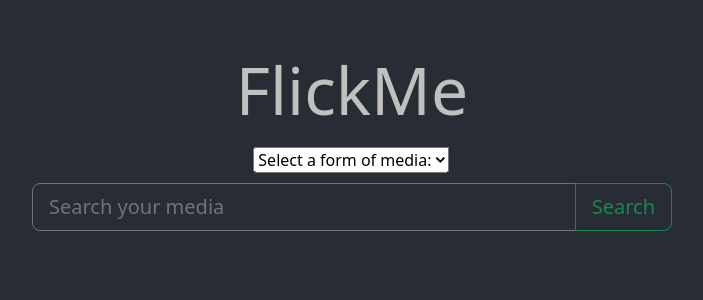
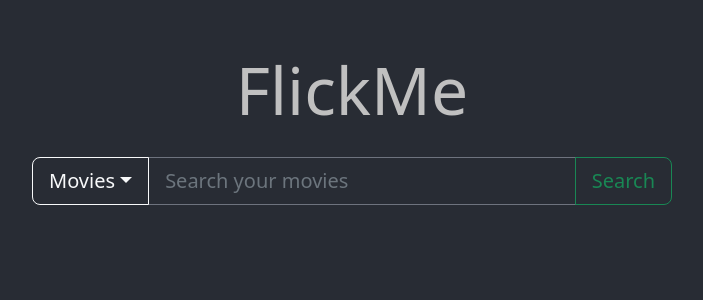
Before and after one commit to bnaftali1/cse5914-capstone, a React (Create React App) app: page / in a window 1280 px wide. Shown: the top 300 px of the page, without its empty margins (288-991 px from the left). Built offline with nearby package versions, Linux system fonts and the light colour scheme.

Commit message:
added selection menu to the search bar

```diff
--- a/src/search.js
+++ b/src/search.js
@@ -4,6 +4,8 @@ import Button from "react-bootstrap/Button";
 import Table from "react-bootstrap/Table";
 import Form from "react-bootstrap/Form";
 import InputGroup from "react-bootstrap/InputGroup";
+import Dropdown from "react-bootstrap/Dropdown";
+import DropdownButton from "react-bootstrap/DropdownButton";
 import React, { useState } from "react";
 import axios from "axios";
 import Carousel from "react-grid-carousel";
@@ -12,6 +14,11 @@ import Card from "react-bootstrap/Card";
 var Buffer = require("buffer/").Buffer;
 
 function Search(props) {
+  const [value, setValue] = useState("");
+  const handleSelect = (e) => {
+    console.log(e);
+    setValue(e);
+  };
   const [results, setResults] = useState([]); //return of axios call
   const [input, setInput] = useState(""); //what the user types into search bar
   const [savedMovies, setSavedMovies] = useState([]); //list of movies saved by user
@@ -25,15 +32,17 @@ function Search(props) {
 
   const handleDropDownMenuChange2 = (e) => {
     setSelectedLink2(e.target.value);
+    console.log(e);
   };
 
-  const [selectedCheckbox, setSelectedCheckbox] = useState(null);
+  const [selectedCheckbox, setSelectedCheckbox] = useState("title");
 
   const handleCheckboxChange = (event) => {
-    setSelectedCheckbox(event.target.value);
+    setSelectedCheckbox(event.target.value.toLowerCase());
+    console.log(event.target.value.toLowerCase());
   };
 
-  const token = `${process.env.REACT_APP_BONSAI_UNAME}:${process.env.REACT_APP_BONSAI_PSWRD}`;
+  const token = `${"ma8uksnn1e"}:${"p2z0os6mqq"}`;
   const encodedToken = Buffer.from(token).toString("base64");
 
   const client = axios.create({
@@ -433,7 +442,7 @@ function Search(props) {
         {selectedLink1 === "moviePlaylist" && showMoviePlayList()}
       </div>
       <h3 className="SearchBarTitle">FlickMe</h3>
-      <div class="dropdown2">
+      {/* <div class="dropdown2">
         <select value={selectedLink2} onChange={handleDropDownMenuChange2}>
           <option value="">Select a form of media:</option>
           <option value="movies">Movies</option>
@@ -441,12 +450,25 @@ function Search(props) {
           <option value="tv">TV Shows</option>
         </select>
         {selectedLink2 === "movies" && showMovieCheckboxes()}
-      </div>
+      </div> */}
 
       <Form onSubmit={handleSubmit} className="search-bar">
         <InputGroup className="mb-3" size="lg">
+          <DropdownButton
+            variant="outline-light"
+            title={value || "Movies"}
+            onSelect={handleSelect}
+          >
+            {["Movies", "Songs", "TV Shows"].map((option) => (
+              <Dropdown.Item eventKey={option}>{option}</Dropdown.Item>
+            ))}
+          </DropdownButton>
           <Form.Control
-            placeholder="Search your media"
+            placeholder={
+              !value
+                ? "Search your movies"
+                : "Search your " + value.toLowerCase()
+            }
             aria-label=""
             aria-describedby="basic-addon2"
             onChange={(e) => {
@@ -460,6 +482,35 @@ function Search(props) {
             Search
           </Button>
         </InputGroup>
+        {value.toLowerCase() === "movies" && (
+          <div>
+            {[
+              "Movie Title",
+              "Genre",
+              "Year",
+              "Actor",
+              "Actress",
+              "Writer",
+              "Director",
+            ].map((value) => (
+              <Form.Check
+                key={value}
+                inline
+                type={"checkbox"}
+                id={`check-api-checkbox`}
+                value={value}
+              >
+                <Form.Check.Input
+                  type="checkbox"
+                  value={value}
+                  isValid
+                  onChange={handleCheckboxChange}
+                />
+                <Form.Check.Label>{`${value}`}</Form.Check.Label>
+              </Form.Check>
+            ))}
+          </div>
+        )}
       </Form>
 
       {results.length > 0 && (
--- a/src/style.css
+++ b/src/style.css
@@ -130,3 +130,7 @@ input[type="checkbox"]:checked + .check:not(:hover) {
     align-items: stretch;
     height: calc(100% - 15px);
 }
+#check-api-checkbox{
+    background-color: transparent !important;
+    visibility: visible!important;
+}
```
